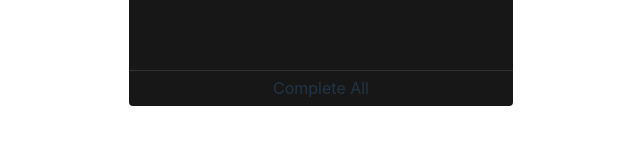
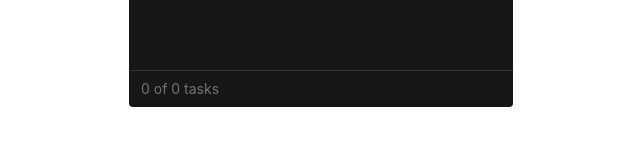
Before and after one commit to danielrn07/taskify, a React (Vite) app: page / in a window 1280 px wide. Shown: the part 547-692 px from the top of the page, without its empty margins (319-959 px from the left). Built offline with nearby package versions, Linux system fonts and the light colour scheme.

Commit message:
feat: add task list options bar

```diff
--- a/src/App.jsx
+++ b/src/App.jsx
@@ -2,6 +2,7 @@ import React, { Component } from 'react'
 import './App.css'
 import Form from './components/Form'
 import TaskList from './components/Tasks'
+import TaskListOptionsBar from './components/TaskListOptionsBar'
 import { ToastContainer, toast } from 'react-toastify'
 import 'react-toastify/dist/ReactToastify.css'
 import { FaCircleInfo } from 'react-icons/fa6'
@@ -24,7 +25,7 @@ class App extends Component {
 
     if (tasks) {
       this.setState({
-        tasks
+        tasks,
       })
     }
   }
@@ -136,21 +137,6 @@ class App extends Component {
     })
   }
 
-  handleCheckedAll = () => {
-    const { tasks } = this.state
-
-    const checkedAll = tasks.map((task) => {
-      return {
-        text: task.text,
-        isChecked: true,
-      }
-    })
-
-    this.setState({
-      tasks: [...checkedAll],
-    })
-  }
-
   render() {
     const { newTask, tasks } = this.state
 
@@ -194,8 +180,8 @@ class App extends Component {
           handleDelete={this.handleDelete}
           handleEdit={this.handleEdit}
           handleChecked={this.handleChecked}
-          handleCheckedAll={this.handleCheckedAll}
         />
+        <TaskListOptionsBar tasks={tasks} />
       </>
     )
   }
--- a/src/assets/css/output.css
+++ b/src/assets/css/output.css
@@ -1186,6 +1186,16 @@ video {
   padding-right: 0.5rem;
 }
 
+.py-2 {
+  padding-top: 0.5rem;
+  padding-bottom: 0.5rem;
+}
+
+.px-3 {
+  padding-left: 0.75rem;
+  padding-right: 0.75rem;
+}
+
 .text-lg {
   font-size: 1.125rem;
   line-height: 1.75rem;
@@ -1199,6 +1209,102 @@ video {
 .text-stone-400 {
   --tw-text-opacity: 1;
   color: rgb(168 162 158 / var(--tw-text-opacity));
+}
+
+.text-gray-100\/5 {
+  color: rgb(243 244 246 / 0.05);
+}
+
+.text-gray-50 {
+  --tw-text-opacity: 1;
+  color: rgb(249 250 251 / var(--tw-text-opacity));
+}
+
+.text-gray-400 {
+  --tw-text-opacity: 1;
+  color: rgb(156 163 175 / var(--tw-text-opacity));
+}
+
+.text-gray-500 {
+  --tw-text-opacity: 1;
+  color: rgb(107 114 128 / var(--tw-text-opacity));
+}
+
+.text-stone-900 {
+  --tw-text-opacity: 1;
+  color: rgb(28 25 23 / var(--tw-text-opacity));
+}
+
+.text-stone-950 {
+  --tw-text-opacity: 1;
+  color: rgb(12 10 9 / var(--tw-text-opacity));
+}
+
+.text-stone-600 {
+  --tw-text-opacity: 1;
+  color: rgb(87 83 78 / var(--tw-text-opacity));
+}
+
+.text-stone-500 {
+  --tw-text-opacity: 1;
+  color: rgb(120 113 108 / var(--tw-text-opacity));
+}
+
+.text-gray-300 {
+  --tw-text-opacity: 1;
+  color: rgb(209 213 219 / var(--tw-text-opacity));
+}
+
+.text-gray-200 {
+  --tw-text-opacity: 1;
+  color: rgb(229 231 235 / var(--tw-text-opacity));
+}
+
+.text-gray-200\/5 {
+  color: rgb(229 231 235 / 0.05);
+}
+
+.text-gray-500\/5 {
+  color: rgb(107 114 128 / 0.05);
+}
+
+.text-gray-900\/5 {
+  color: rgb(17 24 39 / 0.05);
+}
+
+.text-gray-900 {
+  --tw-text-opacity: 1;
+  color: rgb(17 24 39 / var(--tw-text-opacity));
+}
+
+.text-neutral-300 {
+  --tw-text-opacity: 1;
+  color: rgb(212 212 212 / var(--tw-text-opacity));
+}
+
+.text-neutral-100 {
+  --tw-text-opacity: 1;
+  color: rgb(245 245 245 / var(--tw-text-opacity));
+}
+
+.text-neutral-500 {
+  --tw-text-opacity: 1;
+  color: rgb(115 115 115 / var(--tw-text-opacity));
+}
+
+.text-neutral-400 {
+  --tw-text-opacity: 1;
+  color: rgb(163 163 163 / var(--tw-text-opacity));
+}
+
+.text-neutral-600 {
+  --tw-text-opacity: 1;
+  color: rgb(82 82 82 / var(--tw-text-opacity));
+}
+
+.text-neutral-700 {
+  --tw-text-opacity: 1;
+  color: rgb(64 64 64 / var(--tw-text-opacity));
 }
 
 .line-through {
--- /dev/null
+++ b/src/components/TaskListOptionsBar/index.jsx
@@ -0,0 +1,18 @@
+const TaskListOptionsBar = (props) => {
+    const tasks = props.tasks
+    let total = tasks.length
+
+    let complete = 0
+    for (let i in tasks) {
+      if (tasks[i].isChecked) complete++
+    }
+    return (
+    <div className="flex select-none outline-none py-2 px-3 bg-neutral-900 border-t border-gray-500/30 w-full rounded-b">
+        <div className="text-sm text-neutral-500">
+            {complete} of {total} tasks
+        </div>
+    </div>
+    )
+}
+
+export default TaskListOptionsBar
--- a/src/components/Tasks/index.jsx
+++ b/src/components/Tasks/index.jsx
@@ -44,17 +44,6 @@ const TaskList = (props) => {
           ))
         )}
       </ul>
-
-      <button
-        onClick={props.handleCheckedAll}
-        className="self-end select-none outline-none p-2 bg-neutral-900 transition ease-in 300ms hover:bg-neutral-950 border-t border-gray-500/30 w-full rounded-b"
-      >
-        Complete All
-      </button>
-
-      {/* <div className="flex select-none outline-none p-2 bg-neutral-900 border-t border-gray-500/30 w-full rounded-b">
-        <div className="">0 tasks</div>
-      </div> */}
     </div>
   )
 }
```
